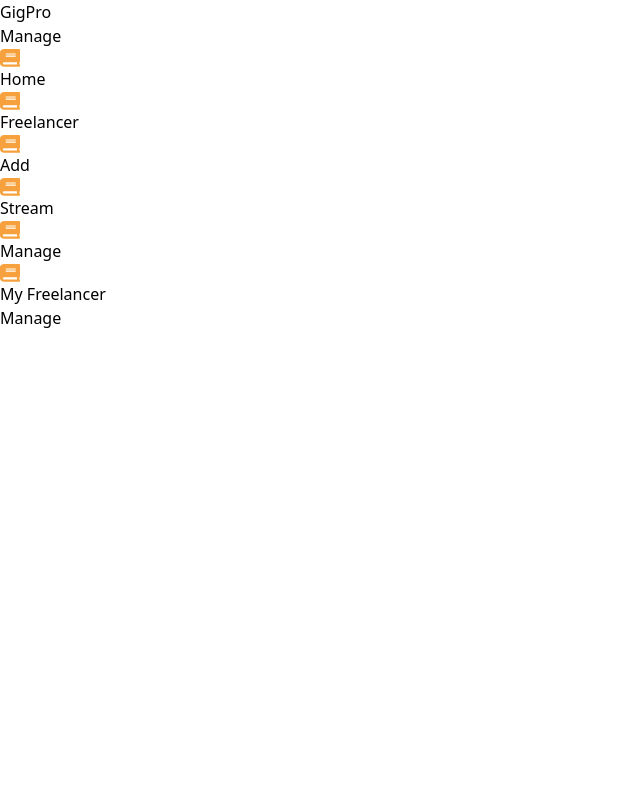
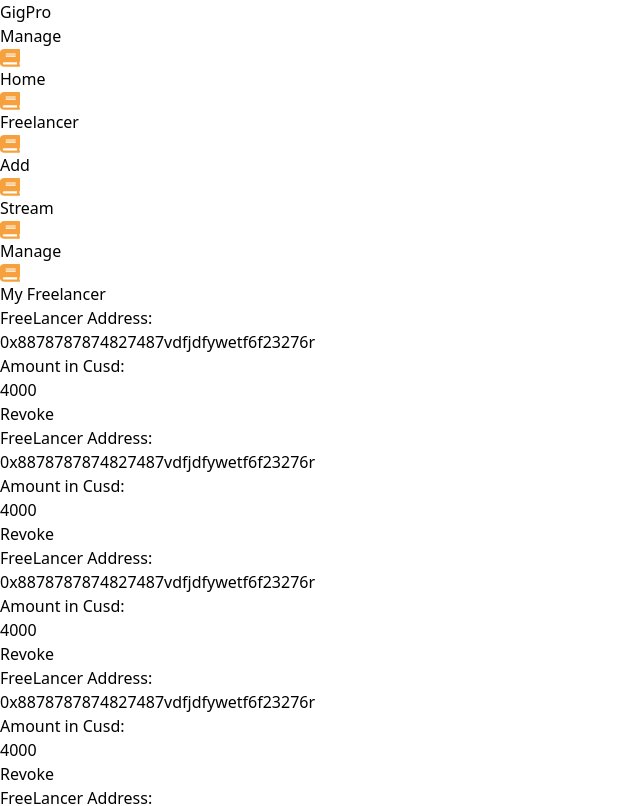
Before and after one commit to Ronexlemon/GigPro, a React (Vite) app in the folder client/GigPro/: page /manage in a window 1280 px wide. Shown: the top 806 px of the page, without its empty margins (0-640 px from the left). Built offline with nearby package versions, Linux system fonts and the light colour scheme.

Commit message:
implement the pages

```diff
--- a/client/GigPro/src/Pages/Manage.jsx
+++ b/client/GigPro/src/Pages/Manage.jsx
@@ -1,6 +1,7 @@
 import React from "react";
 import SideBar from "../components/sideBar";
 import HomeNavbar from "../components/HomeNavbar";
+import ManageCard from "../components/manageCard";
 const Manage = ()=>{
     return(
         <div className="min-h-full h-screen w-full bg-black fixed ">
@@ -9,8 +10,8 @@
 
 
                 <SideBar/>
-                <div>
-                    <h1>Manage</h1>
+                <div className="flex flex-col ml-20     ">
+                    <ManageCard/>
                 </div>
 
 
--- a/client/GigPro/src/Pages/MyFreelancers.jsx
+++ b/client/GigPro/src/Pages/MyFreelancers.jsx
@@ -1,6 +1,7 @@
 import React from "react";
 import SideBar from "../components/sideBar";
 import HomeNavbar from "../components/HomeNavbar";
+import MyFreelancerCard from "../components/myfreelancerCard";
 const MyFreeLancers = ()=>{
     return(
         <div className="min-h-full h-screen w-full bg-black fixed ">
@@ -9,8 +10,8 @@
 
 
                 <SideBar/>
-                <div>
-                    <h1>MyFreelancer</h1>
+                <div className="flex flex-col ml-20     ">
+                    <MyFreelancerCard/>
                 </div>
 
 
--- a/client/GigPro/src/Pages/Stream.jsx
+++ b/client/GigPro/src/Pages/Stream.jsx
@@ -11,7 +11,7 @@
 
                 <SideBar/>
 
-                    <div className="flex flex-col ml-20     overscroll-auto">
+                    <div className="flex flex-col ml-20     ">
                     <StreamCard/>
                     </div>
 
--- /dev/null
+++ b/client/GigPro/src/components/manageCard.jsx
@@ -0,0 +1,43 @@
+import React from "react";
+
+const ManageCard = () => {
+  const employess = [
+    { address: '0x8878787874827487vdfjdfywetf6f23276r', amount: '4000' },
+    { address: '0x8878787874827487vdfjdfywetf6f23276r', amount: '4000' },
+    { address: '0x8878787874827487vdfjdfywetf6f23276r', amount: '4000' },
+    { address: '0x8878787874827487vdfjdfywetf6f23276r', amount: '4000' },
+    { address: '0x8878787874827487vdfjdfywetf6f23276r', amount: '4000' },
+    { address: '0x8878787874827487vdfjdfywetf6f23276r', amount: '4000' },
+    { address: '0x8878787874827487vdfjdfywetf6f23276r', amount: '4000' },
+    { address: '0x8878787874827487vdfjdfywetf6f23276r', amount: '4000' },
+  ];
+
+  return (
+    <>
+      {employess.map((employee, index) => (
+        <div key={index} className="flex h-full flex-col gap-4 text-white mb-4 border-b border-red-300">
+          <div className="flex justify-evenly w-full gap-4 items-center">
+            <h3>FreeLancer Address: </h3>
+            <span className="text-orange-400">
+            {employee.address}
+            </span>
+
+          </div>
+          <div className="flex  justify-stretch w-full gap-4 items-center">
+            <h3>Amount in Cusd: </h3>
+            <span className="text-orange-400">{employee.amount}</span>
+
+          </div>
+          <div className="flex justify-between items-center text-black">
+            <button className="inline-flex p-2 justify-start items-center w-100 rounded-full text-red-500">
+              Revoke
+            </button>
+
+          </div>
+        </div>
+      ))}
+    </>
+  );
+};
+
+export default ManageCard;
--- /dev/null
+++ b/client/GigPro/src/components/myfreelancerCard.jsx
@@ -0,0 +1,41 @@
+import React from "react";
+
+const MyFreelancerCard = () => {
+  const employess = [
+    { address: '0x8878787874827487vdfjdfywetf6f23276r', amount: '4000' },
+    { address: '0x8878787874827487vdfjdfywetf6f23276r', amount: '4000' },
+    { address: '0x8878787874827487vdfjdfywetf6f23276r', amount: '4000' },
+    { address: '0x8878787874827487vdfjdfywetf6f23276r', amount: '4000' },
+    { address: '0x8878787874827487vdfjdfywetf6f23276r', amount: '4000' },
+    { address: '0x8878787874827487vdfjdfywetf6f23276r', amount: '4000' },
+    { address: '0x8878787874827487vdfjdfywetf6f23276r', amount: '4000' },
+    { address: '0x8878787874827487vdfjdfywetf6f23276r', amount: '4000' },
+  ];
+
+  return (
+    <>
+      {employess.map((employee, index) => (
+        <div key={index} className="flex h-full flex-col gap-4 text-white mb-4 border-b border-red-300">
+          <div className="flex justify-evenly w-full gap-4 items-center">
+            <h3>FreeLancer Address: </h3>
+            <span className="text-orange-400">
+            {employee.address}
+            </span>
+
+          </div>
+          <div className="flex  justify-stretch w-full gap-4 items-center">
+            <h3>Amount in Cusd: </h3>
+            <span className="text-orange-400">{employee.amount}</span>
+
+          </div>
+          <div className="flex justify-between items-center text-black">
+
+
+          </div>
+        </div>
+      ))}
+    </>
+  );
+};
+
+export default MyFreelancerCard;
```
